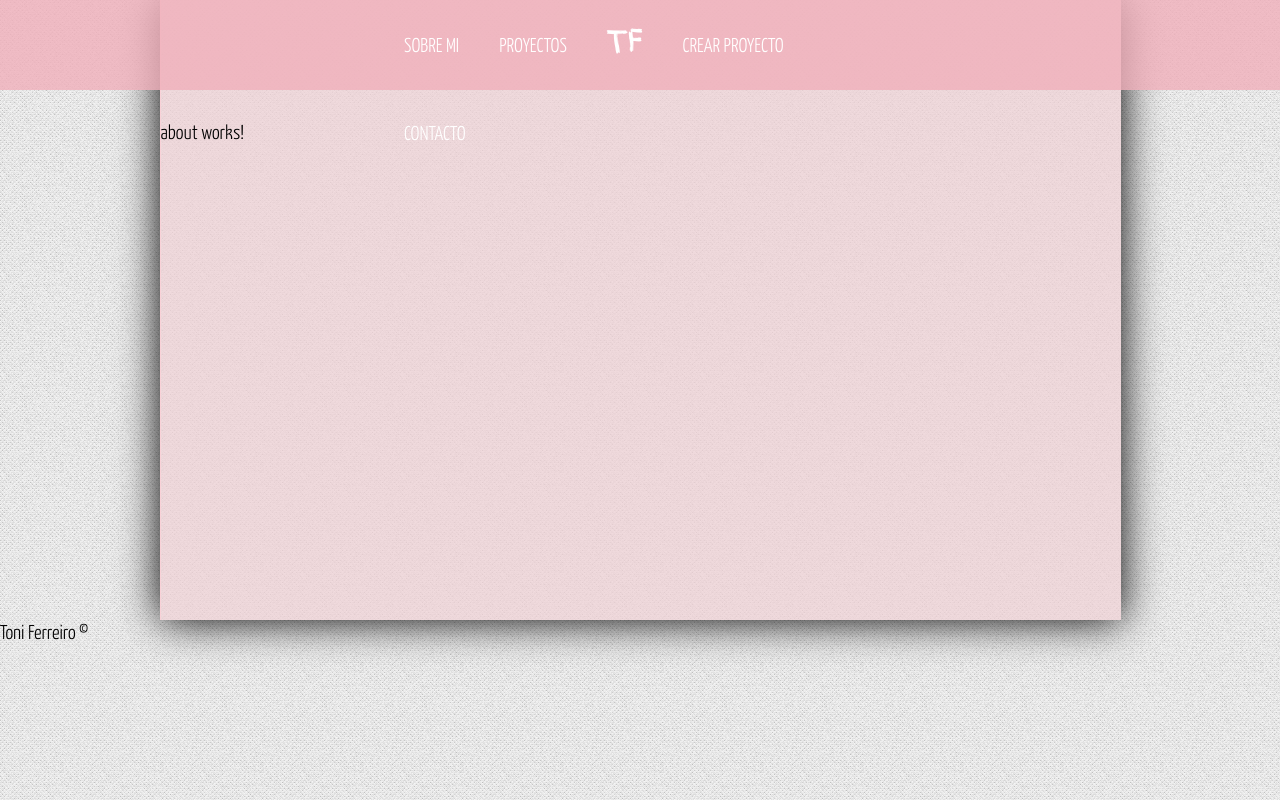
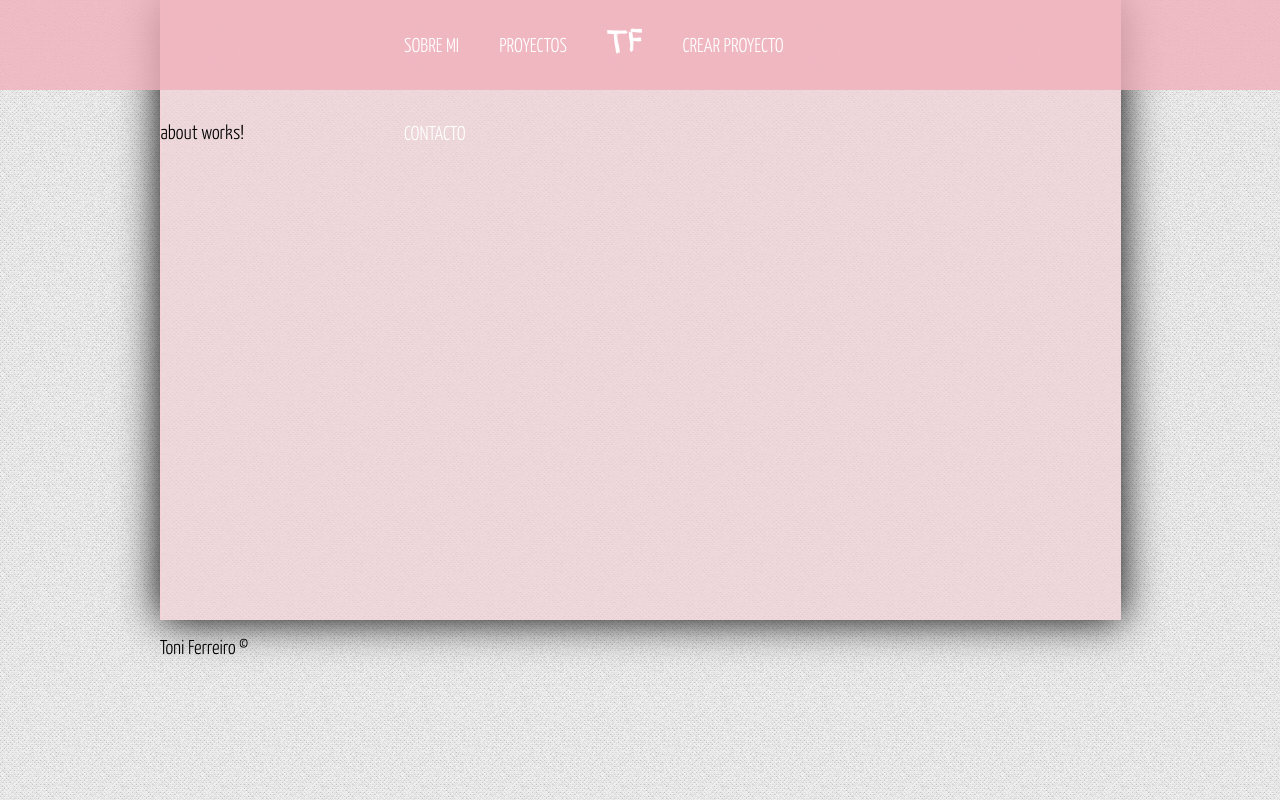
Before and after one commit to toniferr/portfolio-angular, an Angular app: page / in a window 1280 px wide. Built offline with nearby package versions, Linux system fonts and the light colour scheme.

Commit message:
estilo del footer

```diff
--- a/src/assets/css/styles.css
+++ b/src/assets/css/styles.css
@@ -94,3 +94,11 @@
     background: rgba(240, 208, 213, 0.7);
     padding-top: 120px;
 }
+
+/* pie de pagina */
+footer{
+    width: 75%;
+    margin: 0px auto;
+    padding-top: 15px;
+    color: rgba(0, 0, 0);
+}
```
